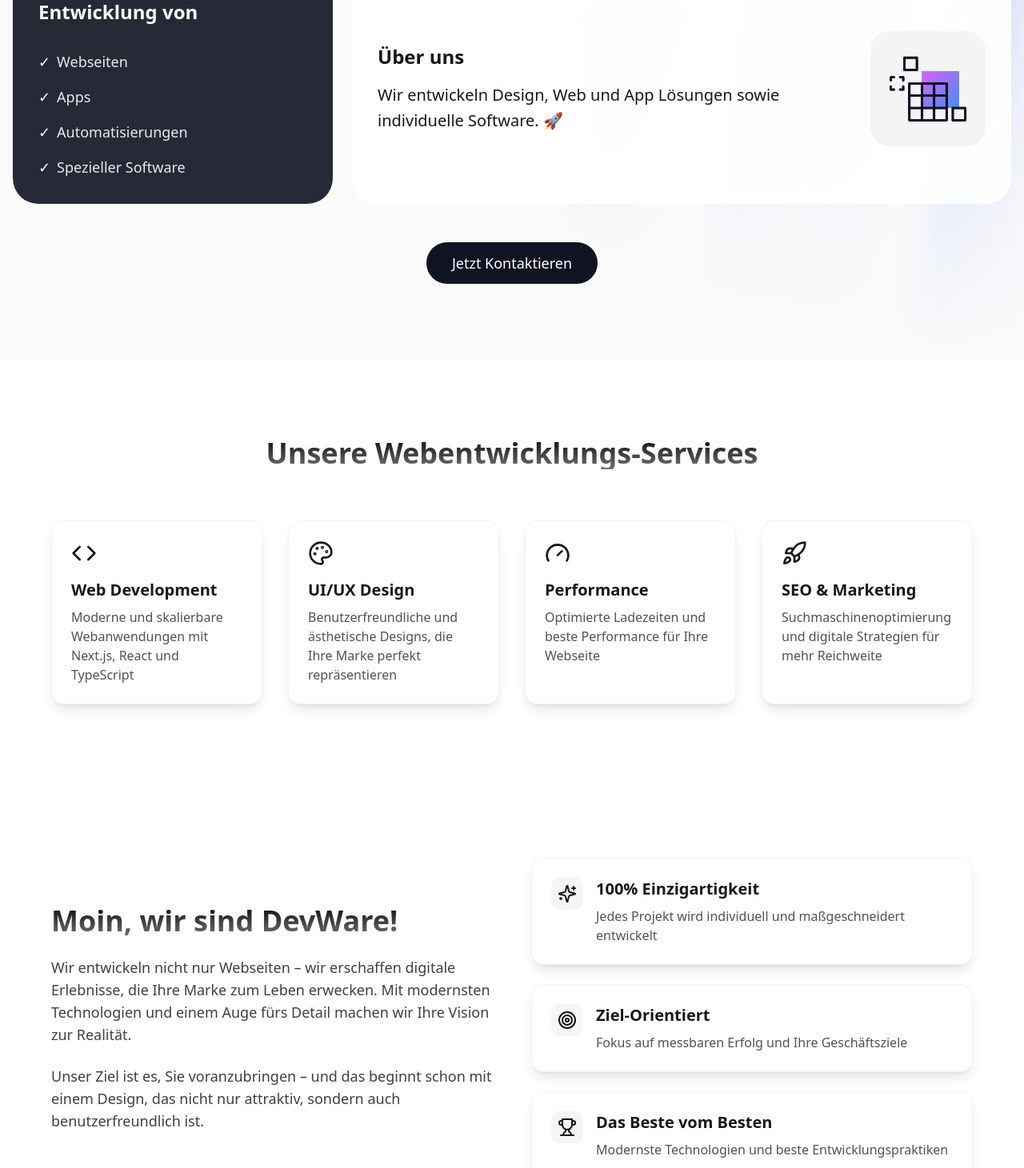
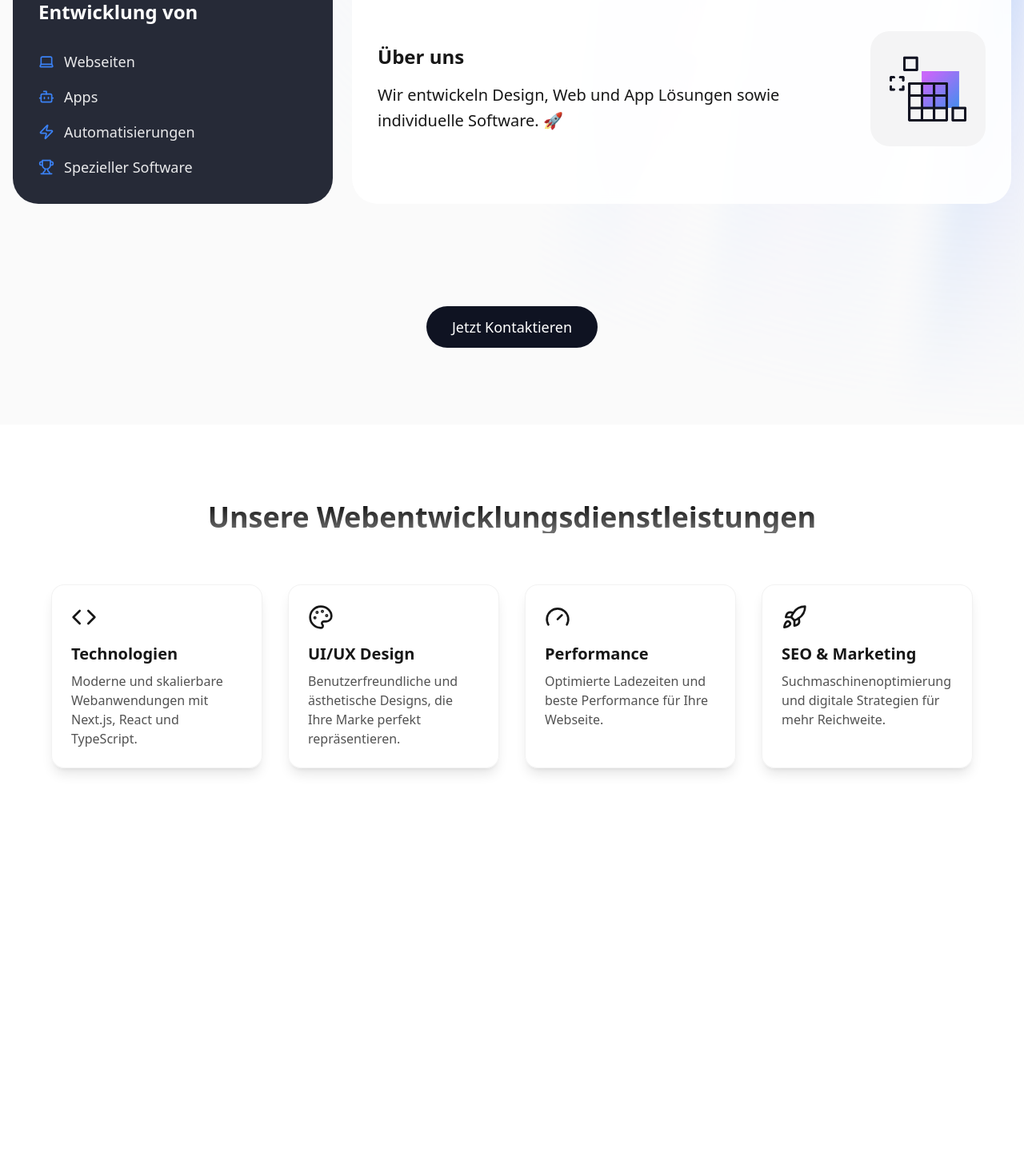
Before and after one commit to devware-ch/devware-landingpage, a Next.js app: page / in a window 1280 px wide. Shown: the part 709-2170 px from the top of the page at 80% size. After the commit the page ends 1766 px from the top, so only its background shows below. Built offline with nearby package versions, Linux system fonts and the light colour scheme.

Commit message:
update: hero section

```diff
--- a/app/page.tsx
+++ b/app/page.tsx
@@ -2,46 +2,28 @@
 
 import { motion } from "framer-motion";
 import { AuroraBackground } from "@/components/ui/aurora-background";
-import { Code, Palette, Rocket, Gauge, Sparkles, Target, Trophy } from "lucide-react";
+import { Code, Palette, Rocket, Gauge, Sparkles, Target, Trophy, Fingerprint, Laptop, Zap, Bot } from "lucide-react";
 
 const services = [
   {
     icon: <Code className="w-8 h-8" />,
-    title: "Web Development",
-    description: "Moderne und skalierbare Webanwendungen mit Next.js, React und TypeScript"
+    title: "Technologien",
+    description: "Moderne und skalierbare Webanwendungen mit Next.js, React und TypeScript."
   },
   {
     icon: <Palette className="w-8 h-8" />,
     title: "UI/UX Design",
-    description: "Benutzerfreundliche und ästhetische Designs, die Ihre Marke perfekt repräsentieren"
+    description: "Benutzerfreundliche und ästhetische Designs, die Ihre Marke perfekt repräsentieren."
   },
   {
     icon: <Gauge className="w-8 h-8" />,
     title: "Performance",
-    description: "Optimierte Ladezeiten und beste Performance für Ihre Webseite"
+    description: "Optimierte Ladezeiten und beste Performance für Ihre Webseite."
   },
   {
     icon: <Rocket className="w-8 h-8" />,
     title: "SEO & Marketing",
-    description: "Suchmaschinenoptimierung und digitale Strategien für mehr Reichweite"
-  }
-];
-
-const features = [
-  {
-    icon: <Sparkles className="w-6 h-6" />,
-    title: "100% Einzigartigkeit",
-    description: "Jedes Projekt wird individuell und maßgeschneidert entwickelt"
-  },
-  {
-    icon: <Target className="w-6 h-6" />,
-    title: "Ziel-Orientiert",
-    description: "Fokus auf messbaren Erfolg und Ihre Geschäftsziele"
-  },
-  {
-    icon: <Trophy className="w-6 h-6" />,
-    title: "Das Beste vom Besten",
-    description: "Modernste Technologien und beste Entwicklungspraktiken"
+    description: "Suchmaschinenoptimierung und digitale Strategien für mehr Reichweite."
   }
 ];
 
@@ -60,7 +42,7 @@ export default function Home() {
             <h1 className="font-syne text-3xl sm:text-4xl md:text-6xl lg:text-7xl font-extrabold tracking-tight leading-tight">
               <span className="block text-black dark:text-white mb-1 sm:mb-2">IHR DESIGN &</span>
               <div className="flex items-baseline gap-2 md:gap-4">
-                <span className="text-[#3B82F6]">SOFTWARE</span>
+                <span className="bg-gradient-to-r from-[#4F46E5] via-[#3B82F6] to-[#06B6D4] text-transparent bg-clip-text">SOFTWARE</span>
                 <span className="text-black dark:text-white">PARTNER</span>
               </div>
             </h1>
@@ -83,7 +65,7 @@ export default function Home() {
                     </p>
                   </div>
                   <div className="flex-shrink-0 mb-6 lg:mb-0 order-1 lg:order-2">
-                    <div className="bg-[#F4F4F5] dark:bg-[#1F2937] rounded-[24px] p-6">
+                    <div className="bg-[#F4F4F5] dark:bg-[#1F2937] rounded-[24px] p-6 flex justify-center lg:justify-start">
                       <img
                         src="/images/hero1.png"
                         alt="Hero Illustration"
@@ -105,16 +87,16 @@ export default function Home() {
               <div className="bg-[#0F1322]/90 dark:bg-[#0F1322]/90 backdrop-blur-sm rounded-[32px] p-8 h-full min-h-[240px]">
                 <h3 className="text-2xl font-semibold mb-8 text-white">Design</h3>
                 <ul className="space-y-4 text-lg text-white/90">
-                  <li className="flex items-center">
-                    <span className="text-white mr-2">✓</span>
+                  <li className="flex items-center gap-3">
+                    <Fingerprint className="w-5 h-5 text-[#3B82F6]" />
                     100% einzigartig
                   </li>
-                  <li className="flex items-center">
-                    <span className="text-white mr-2">✓</span>
+                  <li className="flex items-center gap-3">
+                    <Target className="w-5 h-5 text-[#3B82F6]" />
                     Zielorientiert
                   </li>
-                  <li className="flex items-center">
-                    <span className="text-white mr-2">✓</span>
+                  <li className="flex items-center gap-3">
+                    <Sparkles className="w-5 h-5 text-[#3B82F6]" />
                     Sieht ääähhmmm... gut aus!
                   </li>
                 </ul>
@@ -137,7 +119,7 @@ export default function Home() {
                     </p>
                   </div>
                   <div className="flex-shrink-0 mb-6 lg:mb-0 order-1 lg:order-2">
-                    <div className="bg-[#F4F4F5] dark:bg-[#1F2937] rounded-[24px] p-6">
+                    <div className="bg-[#F4F4F5] dark:bg-[#1F2937] rounded-[24px] p-6 flex justify-center lg:justify-start">
                       <img
                         src="/images/hero2.png"
                         alt="Hero Illustration"
@@ -159,20 +141,20 @@ export default function Home() {
               <div className="bg-[#0F1322]/90 dark:bg-[#0F1322]/90 backdrop-blur-sm rounded-[32px] p-8 h-full min-h-[240px]">
                 <h3 className="text-2xl font-semibold mb-8 text-white">Entwicklung von</h3>
                 <ul className="space-y-4 text-lg text-white/90">
-                  <li className="flex items-center">
-                    <span className="text-white mr-2">✓</span>
+                  <li className="flex items-center gap-3">
+                    <Laptop className="w-5 h-5 text-[#3B82F6]" />
                     Webseiten
                   </li>
-                  <li className="flex items-center">
-                    <span className="text-white mr-2">✓</span>
+                  <li className="flex items-center gap-3">
+                    <Bot className="w-5 h-5 text-[#3B82F6]" />
                     Apps
                   </li>
-                  <li className="flex items-center">
-                    <span className="text-white mr-2">✓</span>
+                  <li className="flex items-center gap-3">
+                    <Zap className="w-5 h-5 text-[#3B82F6]" />
                     Automatisierungen
                   </li>
-                  <li className="flex items-center">
-                    <span className="text-white mr-2">✓</span>
+                  <li className="flex items-center gap-3">
+                    <Trophy className="w-5 h-5 text-[#3B82F6]" />
                     Spezieller Software
                   </li>
                 </ul>
@@ -185,7 +167,7 @@ export default function Home() {
             initial={{ opacity: 0, y: 20 }}
             animate={{ opacity: 1, y: 0 }}
             transition={{ delay: 0.7 }}
-            className="flex justify-center mt-12"
+            className="flex justify-center mt-32"
           >
             <button className="px-8 py-3 bg-[#0F1322] dark:bg-white text-white dark:text-[#0F1322] rounded-full text-lg font-medium hover:scale-105 transition-transform">
               Jetzt Kontaktieren
@@ -194,32 +176,22 @@ export default function Home() {
         </div>
       </AuroraBackground>
 
-      {/* Services Section */}
+
+      {/* Webentwicklungs Dienstleistungen Section */}
       <div className="relative z-10 bg-white/80 dark:bg-black/80 backdrop-blur-sm">
         <section className="py-24 px-4">
-          <motion.div
-            initial={{ opacity: 0, y: 20 }}
-            whileInView={{ opacity: 1, y: 0 }}
-            viewport={{ once: true }}
-            transition={{ duration: 0.8 }}
-            className="max-w-6xl mx-auto"
-          >
+          <div className="max-w-6xl mx-auto">
             <h2 className="text-3xl md:text-4xl font-bold text-center mb-16 bg-clip-text text-transparent bg-gradient-to-b from-neutral-950 to-neutral-500 dark:from-neutral-50 dark:to-neutral-400">
-              Unsere Webentwicklungs-Services
+              Unsere Webentwicklungsdienstleistungen
             </h2>
 
             <div className="grid grid-cols-1 md:grid-cols-2 lg:grid-cols-4 gap-8">
               {services.map((service, index) => (
-                <motion.div
+                <div
                   key={index}
-                  initial={{ opacity: 0, y: 20 }}
-                  whileInView={{ opacity: 1, y: 0 }}
-                  viewport={{ once: true }}
-                  transition={{ duration: 0.5, delay: index * 0.1 }}
-                  className="group p-6 rounded-2xl bg-white/80 dark:bg-neutral-900/80 backdrop-blur-sm shadow-lg hover:shadow-xl transition-all duration-300 border border-neutral-200/50 dark:border-neutral-800/50"
-                  whileHover={{ y: -5 }}
+                  className="p-6 rounded-2xl bg-white/80 dark:bg-neutral-900/80 backdrop-blur-sm shadow-lg border border-neutral-200/50 dark:border-neutral-800/50"
                 >
-                  <div className="mb-4 text-neutral-900 dark:text-neutral-50 transition-transform duration-300 group-hover:scale-110">
+                  <div className="mb-4 text-neutral-900 dark:text-neutral-50">
                     {service.icon}
                   </div>
                   <h3 className="text-xl font-semibold mb-2 text-neutral-900 dark:text-neutral-50">
@@ -228,68 +200,8 @@ export default function Home() {
                   <p className="text-neutral-600 dark:text-neutral-400">
                     {service.description}
                   </p>
-                </motion.div>
+                </div>
               ))}
-            </div>
-          </motion.div>
-        </section>
-      </div>
-
-      <div className="relative z-10 bg-white/80 dark:bg-black/80 backdrop-blur-sm">
-        <section className="py-24 px-4">
-          <div className="max-w-6xl mx-auto">
-            <div className="grid grid-cols-1 lg:grid-cols-2 gap-12 items-center">
-              <motion.div
-                initial={{ opacity: 0, x: -20 }}
-                whileInView={{ opacity: 1, x: 0 }}
-                viewport={{ once: true }}
-                transition={{ duration: 0.8 }}
-                className="space-y-6"
-              >
-                <h2 className="text-3xl md:text-4xl font-bold bg-clip-text text-transparent bg-gradient-to-b from-neutral-950 to-neutral-500 dark:from-neutral-50 dark:to-neutral-400">
-                  Moin, wir sind DevWare!
-                </h2>
-                <p className="text-lg text-neutral-700 dark:text-neutral-300">
-                  Wir entwickeln nicht nur Webseiten – wir erschaffen digitale Erlebnisse,
-                  die Ihre Marke zum Leben erwecken. Mit modernsten Technologien und
-                  einem Auge fürs Detail machen wir Ihre Vision zur Realität.
-                </p>
-                <p className="text-lg text-neutral-700 dark:text-neutral-300">
-                  Unser Ziel ist es, Sie voranzubringen – und das beginnt schon mit
-                  einem Design, das nicht nur attraktiv, sondern auch benutzerfreundlich ist.
-                </p>
-              </motion.div>
-
-              <motion.div
-                initial={{ opacity: 0, x: 20 }}
-                whileInView={{ opacity: 1, x: 0 }}
-                viewport={{ once: true }}
-                transition={{ duration: 0.8 }}
-                className="grid grid-cols-1 gap-6"
-              >
-                {features.map((feature, index) => (
-                  <motion.div
-                    key={index}
-                    initial={{ opacity: 0, y: 20 }}
-                    whileInView={{ opacity: 1, y: 0 }}
-                    viewport={{ once: true }}
-                    transition={{ duration: 0.5, delay: index * 0.1 }}
-                    className="flex items-start gap-4 p-6 rounded-2xl bg-white/80 dark:bg-neutral-900/80 backdrop-blur-sm shadow-lg border border-neutral-200/50 dark:border-neutral-800/50"
-                  >
-                    <div className="p-2 rounded-lg bg-neutral-100 dark:bg-neutral-800 text-neutral-900 dark:text-neutral-50">
-                      {feature.icon}
-                    </div>
-                    <div>
-                      <h3 className="text-xl font-semibold mb-2 text-neutral-900 dark:text-neutral-50">
-                        {feature.title}
-                      </h3>
-                      <p className="text-neutral-600 dark:text-neutral-400">
-                          {feature.description}
-                      </p>
-                  </div>
-                  </motion.div>
-                ))}
-              </motion.div>
             </div>
           </div>
         </section>
```
